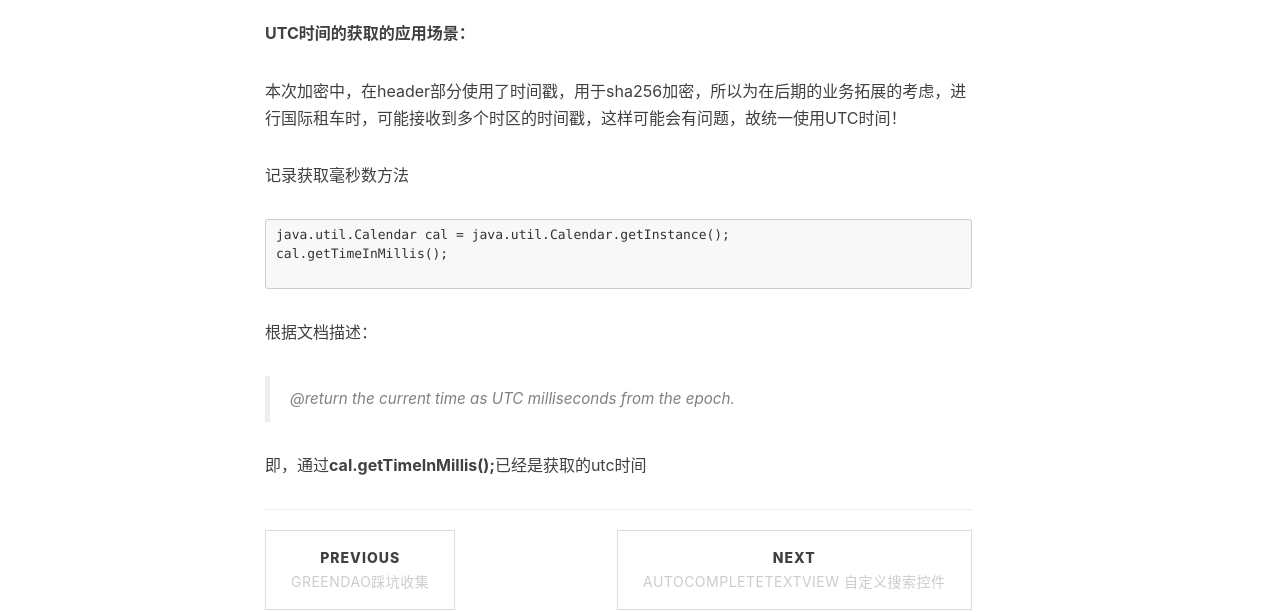
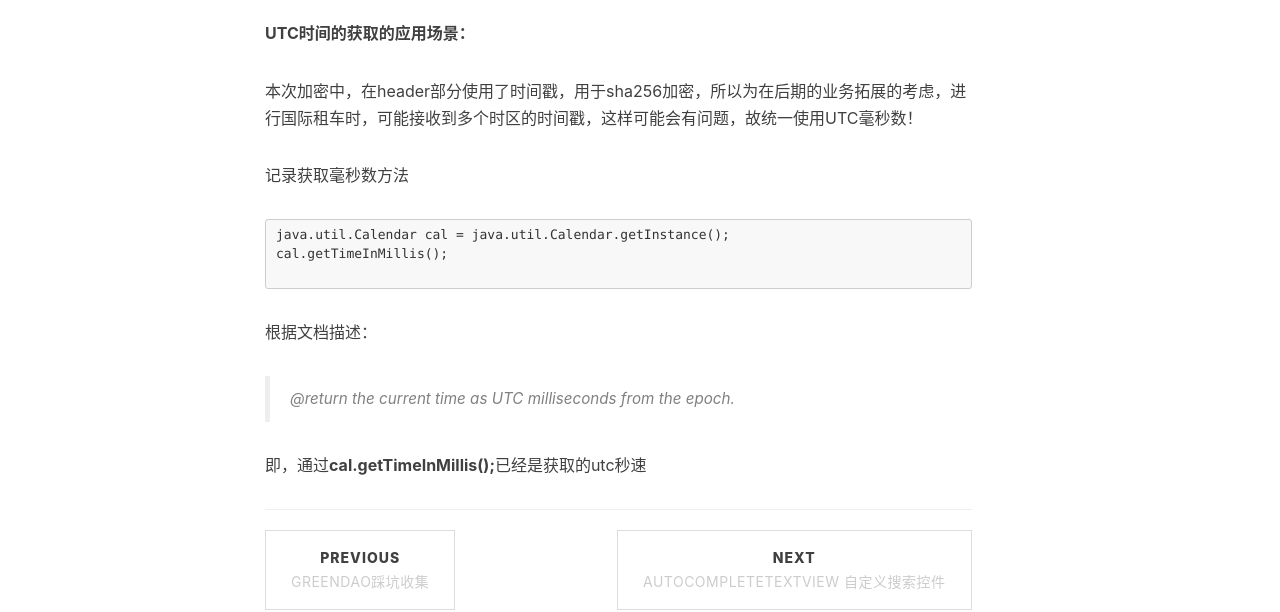
Before and after one commit to blackjuly/wanghao.io, a Jekyll site: the page built from _posts/2017-08-31-JAVA的UTC时间获取.markdown, in a window 1280 px wide. Shown: the part 618-1230 px from the top of the page. Built offline with Jekyll 4.4.1, drawn with Linux system fonts in a browser that asks for light colours; nearby versions of some CDN libraries; comment, search, counter and statistics services are not loaded.

Commit message:
更新文章

```diff
--- a/_posts/2017-08-31-JAVA的UTC时间获取.markdown
+++ b/_posts/2017-08-31-JAVA的UTC时间获取.markdown
@@ -17,7 +17,7 @@ tags:
 
 **UTC时间的获取的应用场景：**
 
-本次加密中，在header部分使用了时间戳，用于sha256加密，所以为在后期的业务拓展的考虑，进行国际租车时，可能接收到多个时区的时间戳，这样可能会有问题，故统一使用UTC时间！
+本次加密中，在header部分使用了时间戳，用于sha256加密，所以为在后期的业务拓展的考虑，进行国际租车时，可能接收到多个时区的时间戳，这样可能会有问题，故统一使用UTC毫秒数！
 
 
 记录获取毫秒数方法
@@ -31,4 +31,4 @@ cal.getTimeInMillis();
 根据文档描述：
 >@return the current time as UTC milliseconds from the epoch.
 
-即，通过**cal.getTimeInMillis();**已经是获取的utc时间
+即，通过**cal.getTimeInMillis();**已经是获取的utc秒速
```
